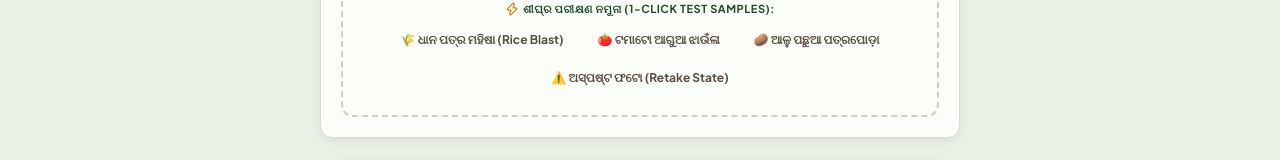
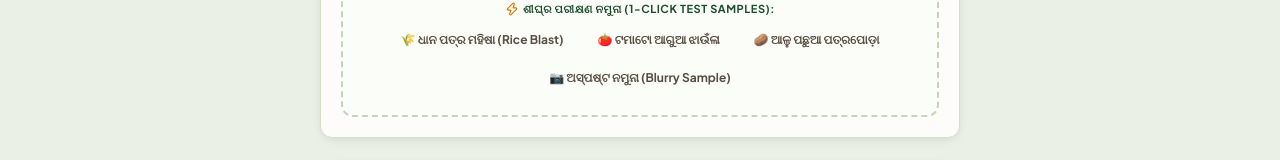
Before and after one commit to Santosh-Ku-Sahoo/Farmer_Assistance, a React (Vite) app in the folder frontend/: page / in a window 1280 px wide. Shown: the part 477-637 px from the top of the page. Built offline with nearby package versions, Linux system fonts and the light colour scheme; no server answers.

Commit message:
fix(affordance): replace warning style and icon on blurry sample button with neutral consistent styling

```diff
--- a/frontend/src/components/ImageUploader.jsx
+++ b/frontend/src/components/ImageUploader.jsx
@@ -202,10 +202,10 @@ export default function ImageUploader({
               <button
                 type="button"
                 onClick={() => onSelectSample('unclear_photo.jpg')}
-                className="btn-tab bg-[#FEF3C7] border border-[#FCD34D] text-[#92400E] hover:bg-[#FDE68A]"
+                className="btn-tab bg-[#EAF0E6] border border-[#BAC8AA] text-[#1E4D2B]"
                 title="Test low-confidence retake guidance"
               >
-                <span>⚠️ {lang === 'or' ? 'ଅସ୍ପଷ୍ଟ ଫଟୋ (Retake State)' : 'Unclear Photo'}</span>
+                <span>📷 {lang === 'or' ? 'ଅସ୍ପଷ୍ଟ ନମୁନା (Blurry Sample)' : 'Blurry Leaf Sample'}</span>
               </button>
             </div>
           </div>
```
